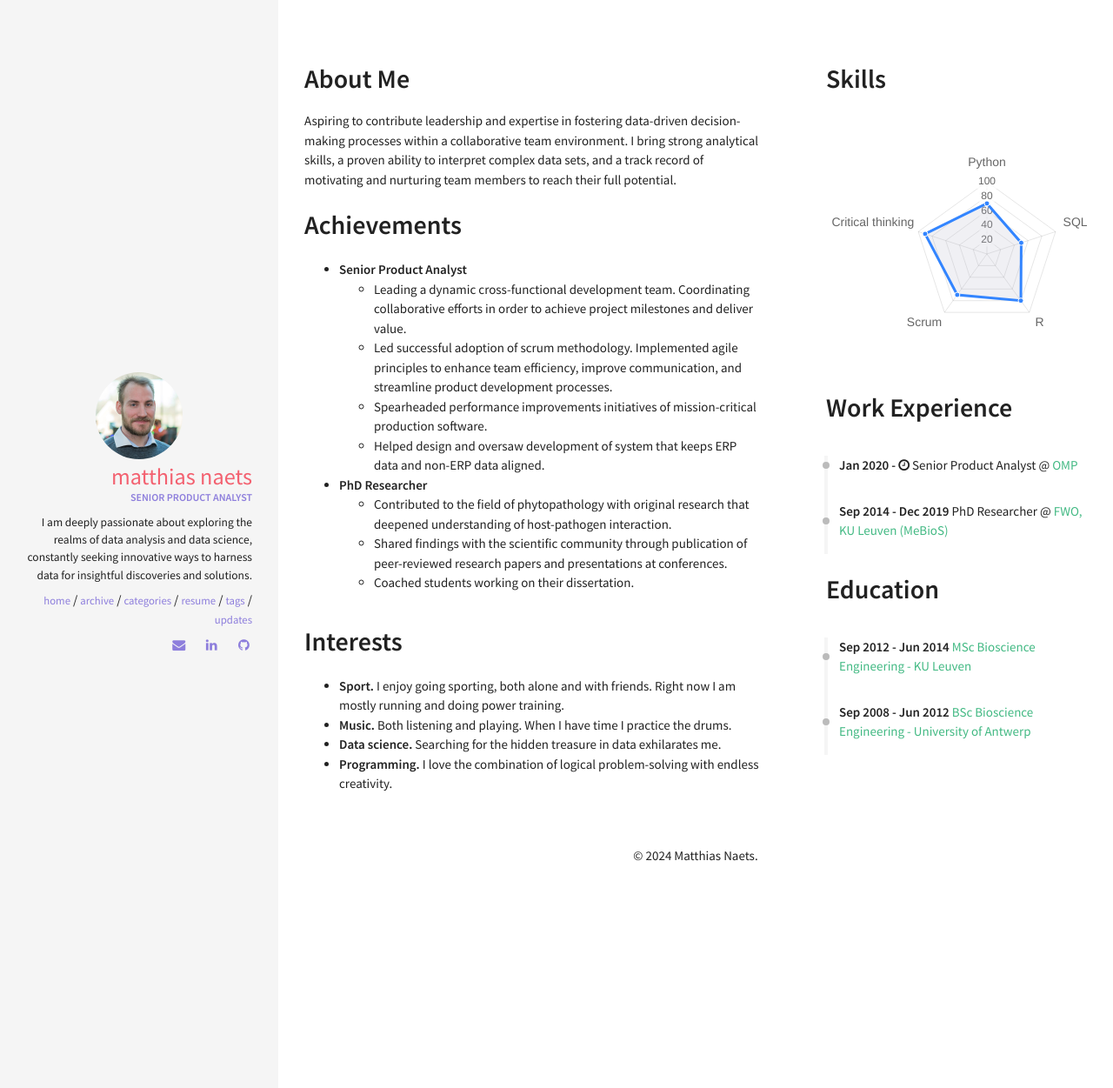
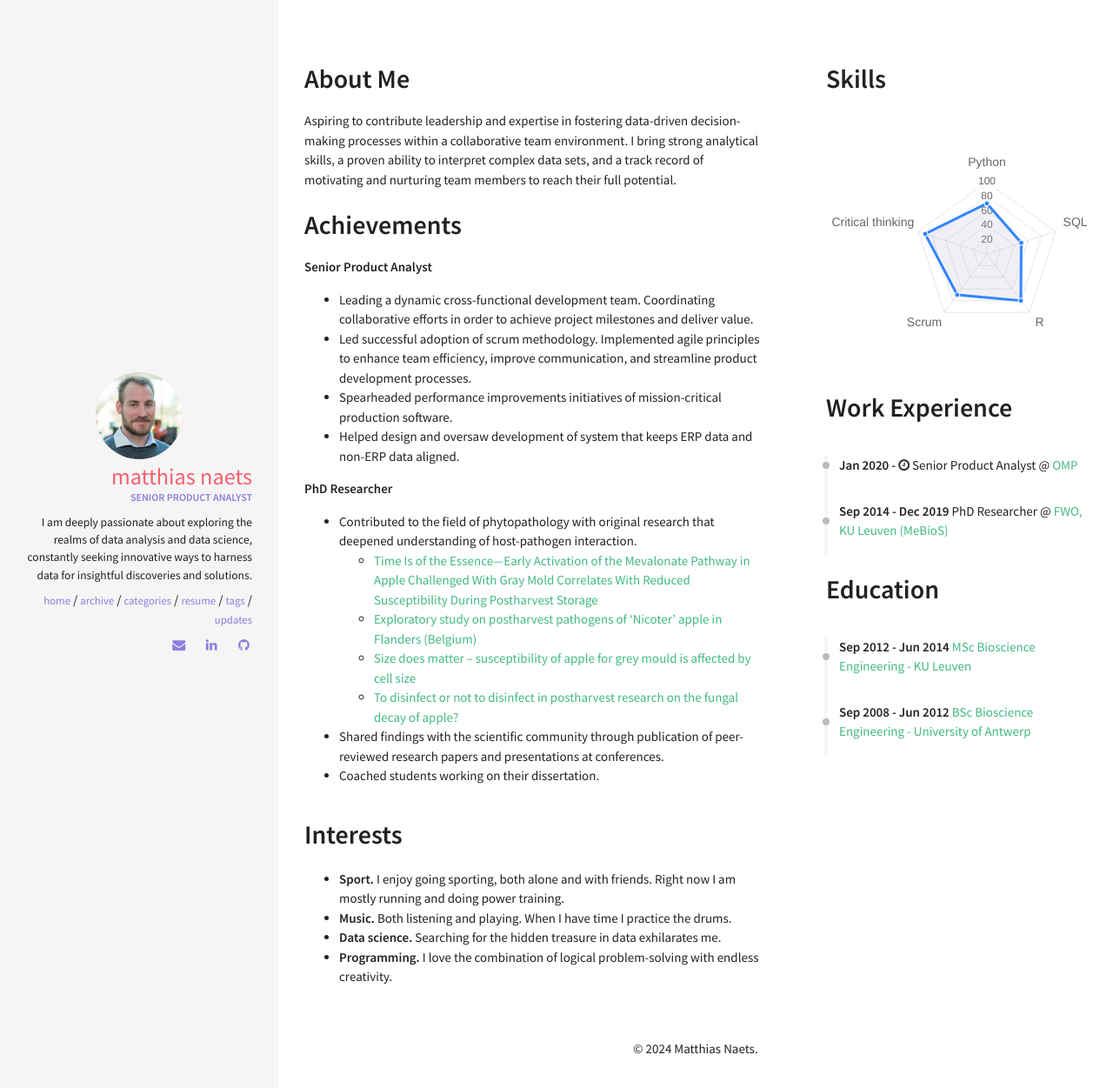
Before and after one commit to MatthN/MatthN.github.io, a Jekyll site: the page built from resume.html, in a window 1280 px wide. Shown: the top 1251 px of the page at 87% size. Built offline with Jekyll 4.4.1, drawn with Linux system fonts in a browser that asks for light colours; nearby versions of some CDN libraries.

Commit message:
added research papers

```diff
--- a/_includes/sections/achievements.html
+++ b/_includes/sections/achievements.html
@@ -1,8 +1,6 @@
 <h1><span data-i18n="skills.my_skills">Achievements</span></h1>
 
 <div>
-    <ul>
-        <li>
     <b>Senior Product Analyst</b>
     <ul>
         <li>
@@ -21,13 +19,38 @@
             Helped design and oversaw development of system that keeps ERP data and non-ERP data aligned.
         </li>
     </ul>
-        </li>
-        <li>
+
     <b>PhD Researcher</b>
     <ul>
         <li>
             Contributed to the field of phytopathology with original research that deepened understanding of
             host-pathogen interaction.
+            <ul>
+                <li>
+                    <a
+                        href="https://www.frontiersin.org/journals/microbiology/articles/10.3389/fmicb.2022.797234/full">
+                        Time Is of the Essence—Early Activation of the Mevalonate Pathway in Apple Challenged With Gray Mold Correlates With Reduced Susceptibility During Postharvest Storage
+                    </a>
+                </li>
+                <li>
+                    <a
+                        href="https://www.sciencedirect.com/science/article/abs/pii/S0304423819307587">
+                        Exploratory study on postharvest pathogens of ‘Nicoter’ apple in Flanders (Belgium)
+                    </a>
+                </li>
+                <li>
+                    <a
+                        href="https://bsppjournals.onlinelibrary.wiley.com/doi/full/10.1111/ppa.13097">
+                        Size does matter – susceptibility of apple for grey mould is affected by cell size
+                    </a>
+                </li>
+                <li>
+                    <a
+                        href="https://www.sciencedirect.com/science/article/abs/pii/S0168160517305251">
+                        To disinfect or not to disinfect in postharvest research on the fungal decay of apple?
+                    </a>
+                </li>
+            </ul>
         </li>
         <li>
             Shared findings with the scientific community through publication of peer-reviewed research papers
@@ -37,6 +60,4 @@
             Coached students working on their dissertation.
         </li>
     </ul>
-        </li>
-    </ul>
 </div>
```
Lines whose indentation alone changed are shown as unchanged.
